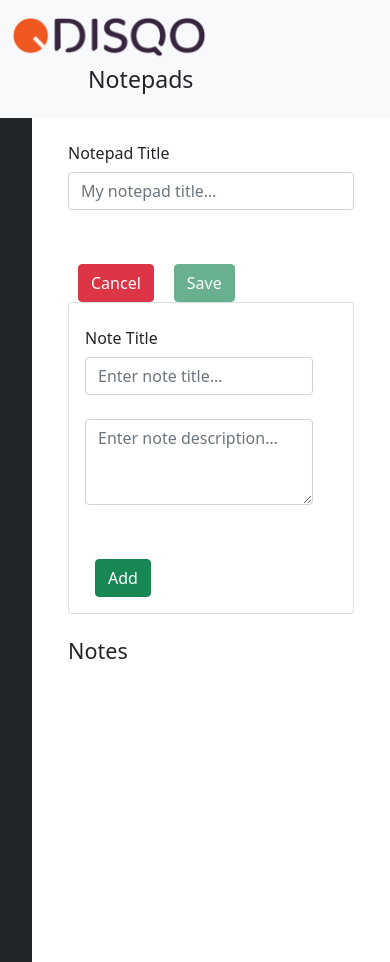
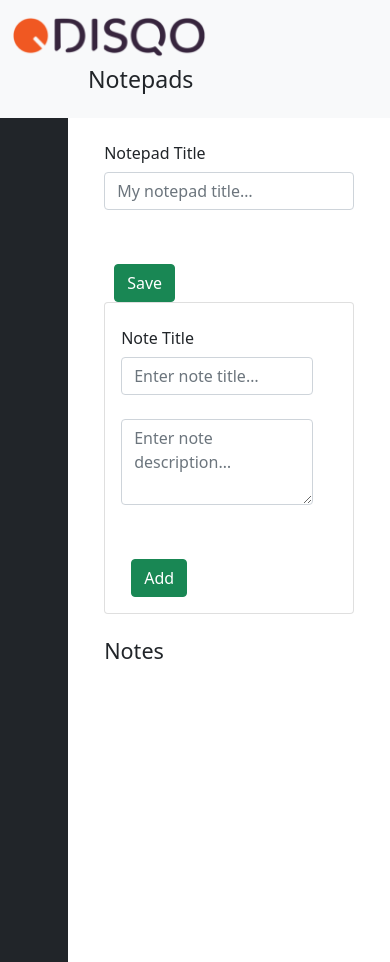
Before and after one commit to rezaimn/DISQO-Test, an Angular app: page /notepads/1 in a window 390 px wide. Built offline with nearby package versions, Linux system fonts and the light colour scheme.

Commit message:
edit-notepad, delete- notepad and validation for note and notepad implemented

```diff
--- a/src/app/components/content/note/note.component.html
+++ b/src/app/components/content/note/note.component.html
@@ -1,25 +1,45 @@
 <div class=" content">
   <div class="card">
     <div class="card-body">
+      <form (ngSubmit)="addNewNote(noteForm)" #noteForm="ngForm">
         <div class="row ">
           <div class="mb-3 row">
             <label for="note-title" class=" col-form-label">Note Title</label>
             <div class="">
-            <input [(ngModel)]="note.title"  name="title" type="text" class="form-control mb-4" name="note-title" id="note-title"
+              <input [(ngModel)]="note.title" #noteTitle="ngModel" required maxlength="255" name="title" type="text"
+                     class="form-control " name="note-title" id="note-title"
                      placeholder="Enter note title…">
-            <textarea [(ngModel)]="note.note"  name="note" class="form-control" name="note-description" rows="3"
+              <div *ngIf="noteTitle.invalid && (noteTitle.dirty || noteTitle.touched|| noteForm.submitted)">
+                <div *ngIf="noteTitle.errors?.required">
+                  <p class="text-danger m-0">Title is required.</p>
+                </div>
+                <div *ngIf="noteTitle.errors?.maxLength">
+                  <p class="text-danger m-0">Title must be maximum 255 characters long.</p>
+                </div>
+              </div>
+              <textarea [(ngModel)]="note.note" #noteText="ngModel" required maxlength="1000" name="note"
+                        class="form-control mt-4" name="note-description" rows="3"
                         placeholder="Enter note description…"></textarea>
+              <div *ngIf="noteText.invalid && (noteText.dirty || noteText.touched || noteForm.submitted)">
+                <div *ngIf="noteText.errors?.required">
+                  <p class="text-danger m-0">Note is required.</p>
+                </div>
+                <div *ngIf="noteText.errors?.maxLength">
+                  <p class="text-danger m-0">Title must be maximum 1000 characters long.</p>
+                </div>
+              </div>
             </div>
           </div>
         </div>
         <div class="row ">
 
           <div class=" btns-base float-end">
-          <button type="button" class="btn btn-success" *ngIf="status==='new'" (click)="addNewNote()">Add</button>
+            <button type="submit" class="btn btn-success" *ngIf="status==='new'">Add</button>
             <button type="button" class="btn btn-success" *ngIf="status==='edit'" (click)="editNote()">Save</button>
-          <button type="button" class="btn btn-danger" *ngIf="status==='edit'"  (click)="deleteNote()" >Delete</button>
+            <button type="button" class="btn btn-danger" *ngIf="status==='edit'" (click)="deleteNote()">Delete</button>
+          </div>
+        </div>
+      </form>
     </div>
   </div>
 </div>
-  </div>
-</div>
--- a/src/app/components/content/note/note.component.ts
+++ b/src/app/components/content/note/note.component.ts
@@ -23,17 +23,19 @@ export class NoteComponent implements OnInit {
   @Output() addNew = new EventEmitter<NoteModel>();
 
   constructor(
-              public dataService: DataService,
-              public utilsService: UtilsService
   ) {
   }
 
   ngOnInit(): void {
   }
 
-  addNewNote() {
-    this.addNew.emit(this.note);
+  addNewNote(form:any) {
+    if(form.valid){
+      this.addNew.emit({...this.note});
+      form.resetForm();
+    }
   }
+
 
   deleteNote() {
     this.delete.emit(this.note);
--- a/src/app/components/content/notepad-list/notepad-list.component.html
+++ b/src/app/components/content/notepad-list/notepad-list.component.html
@@ -21,8 +21,8 @@
       <td>{{notepad.title}}</td>
       <td>
         <div >
-          <button type="button" class="btn btn-primary mx-2">Edit</button>
-          <button type="button" class="btn btn-danger mx-2">Delete</button>
+          <button type="button" class="btn btn-primary mx-2" (click)="redirectToEditNotepad(notepad.id)">Edit</button>
+          <button type="button" class="btn btn-danger mx-2" (click)="deleteNotepad(notepad.id)">Delete</button>
         </div>
       </td>
     </tr>
--- a/src/app/components/content/notepad/notepad.component.html
+++ b/src/app/components/content/notepad/notepad.component.html
@@ -1,26 +1,37 @@
 <div class="container content">
+  <form (ngSubmit)="saveNotepad(notepadForm)" #notepadForm="ngForm" >
   <div class="row ">
     <div class="col-lg-6 col-md-6 col-sm-12 col-xs-12">
       <div class="mb-3 row">
         <label for="notepad-title" class=" col-form-label">Notepad Title</label>
         <div class="">
           <input [(ngModel)]="notepad.title"
+                 #title="ngModel"
                  name="title"
-                 required maxlength="255"
+                 required
+                 maxlength="255"
                  type="text"
                  class="form-control"
                  id="notepad-title"
                  placeholder="My notepad title…"
           >
+          <div *ngIf="title.invalid && (title.dirty || title.touched || notepadForm.submitted)">
+            <div *ngIf="title.errors?.required" >
+              <p class="text-danger m-0">Title is required.</p>
+            </div>
+            <div *ngIf="title.errors?.maxLength">
+              <p class="text-danger m-0">Title must be maximum 255 characters long.</p>
+            </div>
+          </div>
         </div>
       </div>
     </div>
     <div class="col-lg-6 col-md-6 col-sm-12 col-xs-12 btns-base">
-      <button type="button" class="btn btn-danger">Cancel</button>
-      <button type="button" class="btn btn-success" [disabled]="notepad.notes.length === 0" (click)="saveNotepad()">Save</button>
+      <button type="submit" class="btn btn-success" >Save</button>
+      <p *ngIf="notepadForm.submitted && notepadForm.errors?.invalid" class="text-danger mt-4" >{{notepadValidationMessage}}</p>
     </div>
   </div>
-
+  </form>
   <div class="row">
     <div class="col-lg-6 col-md-6 col-sm-12 col-xs-12">
       <app-note [note]="newNote"  status="new" (addNew)="addNewNote($event)" ></app-note>
@@ -35,4 +46,5 @@
       </div>
     </div>
   </div>
+
 </div>
--- a/src/app/components/content/notepad/notepad.component.ts
+++ b/src/app/components/content/notepad/notepad.component.ts
@@ -1,4 +1,4 @@
-import {Component, OnInit} from '@angular/core';
+import {Component, OnInit, ViewChild} from '@angular/core';
 import {HttpService} from '../../../shared/services/http-service';
 import {initializeNotepad, NotepadModel} from '../../../shared/models/notepad.model';
 import {ActivatedRoute} from '@angular/router';
@@ -23,6 +23,7 @@ export class NotepadComponent implements OnInit {
     note: ''
   };
   id;
+  notepadValidationMessage = 'You need to add at least one note';
 
   constructor(
     private httpService: HttpService,
@@ -46,8 +47,8 @@ export class NotepadComponent implements OnInit {
 
   }
 
-  saveNotepad() {
-
+  saveNotepad(form:any) {
+    if(form.valid){
       const {notepad, notepadIndex} = this.utilsService.findNotepadById(this.notepad.id);
       if (notepadIndex >= 0) {
         this.dataService.notepadList[notepadIndex] = {...this.notepad};
@@ -55,7 +56,12 @@ export class NotepadComponent implements OnInit {
         this.notepad.id = this.utilsService.generateRandomStringId();
         this.dataService.notepadList.push(this.notepad);
       }
-      this.utilsService.saveChangesToGist(this.dataService.notepadList);
+      if(this.notepad.notes.length>0){
+        this.utilsService.saveChangesToGist(this.dataService.notepadList);
+      }else {
+        form.form.errors={invalid:true}
+      }
+    }
 
   }
 
@@ -63,10 +69,10 @@ export class NotepadComponent implements OnInit {
     note.id = this.utilsService.generateRandomStringId();
     const {notepadIndex} = this.utilsService.findNotepadById(this.notepad.id);
     if (notepadIndex >= 0) {
-      this.dataService.notepadList[notepadIndex].notes.push(note);
+      this.dataService.notepadList[notepadIndex].notes.push({...note});
       this.utilsService.saveChangesToGist(this.dataService.notepadList);
     } else {
-      this.notepad.notes.push(note);
+      this.notepad.notes.push({...note});
     }
   }
 
@@ -88,7 +94,7 @@ export class NotepadComponent implements OnInit {
     if (notepadIndex >= 0) {
       const noteIndex = this.utilsService.findNoteIndexById(notepad, note.id);
       if (noteIndex >= 0) {
-        this.dataService.notepadList[notepadIndex].notes[noteIndex] = note;
+        this.dataService.notepadList[notepadIndex].notes[noteIndex] = {...note};
         this.utilsService.saveChangesToGist(this.dataService.notepadList);
       }
     }
--- a/src/app/components/sidebar/sidebar.component.html
+++ b/src/app/components/sidebar/sidebar.component.html
@@ -4,13 +4,18 @@
       <div class="d-flex flex-column align-items-center align-items-sm-start px-3 pt-2 text-white min-vh-100">
         <span class="fs-5 d-none d-sm-inline mb-4">Menu</span>
         <ul class="nav nav-pills flex-column mb-sm-auto mb-0 align-items-center align-items-sm-start" id="menu">
-          <li class="nav-item">
-              <i class="fs-4 bi-house"></i> <span class="ms-1 d-none d-sm-inline side-menu-item" (click)="redirectTo('notepads')">Notepads</span>
-          </li>
-          <li class="nav-item">
-              <i class="fs-4 bi-house"></i> <span class="ms-1 d-none d-sm-inline side-menu-item" (click)="redirectTo('charts')">Charts</span>
-          </li>
+          <div class="list-group">
+            <a [routerLink]="['/notepads']" [routerLinkActive]="['router-link-active']" class="list-group-item bg-transparent border-0">
+              <i class="fa fa-fw fa-table"></i>&nbsp;
+              <span class="ms-1 d-none d-sm-inline side-menu-item">Notepads</span>
+            </a>
 
+            <a [routerLink]="['/charts']" [routerLinkActive]="['router-link-active']" class="list-group-item bg-transparent border-0">
+              <i class="fa fa-fw fa-table"></i>&nbsp;
+              <span class="ms-1 d-none d-sm-inline side-menu-item">Charts</span>
+            </a>
+
+          </div>
           </ul>
       </div>
     </div>
--- a/src/app/components/sidebar/sidebar.component.scss
+++ b/src/app/components/sidebar/sidebar.component.scss
@@ -1,20 +1,21 @@
 @import "./src/app/app.component";
 
-.side-menu-item{
-  color: #ddd;
+.list-group-item{
+  color: #aaa;
   outline: none;
   cursor: pointer;
   &:hover{
     color: white;
-    font-width: 700;
+    font-weight: 700!important;
   }
-}
-.selected-item{
-  color: white;
-  font-width: 700;
 }
 
 .content-base{
 height: calc( 100vh - 75px )!important;
   overflow-y: auto;
 }
+
+a.router-link-active {
+  color: white;
+  font-weight: 700!important;
+}
--- a/src/app/shared/interceptor.ts
+++ b/src/app/shared/interceptor.ts
@@ -18,7 +18,7 @@ export class Interceptor implements HttpInterceptor {
   }
 
   intercept(request: HttpRequest<any>, next: HttpHandler): Observable<HttpEvent<any>> {
-    const token = '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';
+    const token = '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';
     request = request.clone({headers: request.headers.set('Authorization', 'token ' + token)});
     request = request.clone({headers: request.headers.set('Accept', 'application/vnd.github.v3+json')});
     return next.handle(request).pipe(
--- a/src/app/shared/services/utils.service.ts
+++ b/src/app/shared/services/utils.service.ts
@@ -12,7 +12,7 @@ export class UtilsService {
   }
 
   generateRandomStringId() {
-    return Math.random().toString(36).replace(/[^a-z]+/g, '').substr(2, 10);
+    return (Math.random() + 1).toString(36).substring(7);
   }
 
   findNotepadById(id: string) {
@@ -31,7 +31,7 @@ export class UtilsService {
   saveChangesToGist(notepadList:NotepadModel[]){
     console.log(notepadList,'zzzzzzzzzzzzzzzzzzzzzzzzzzzzzzzzzzz')
     const stringified = JSON.stringify(JSON.stringify(notepadList));
-    this.httpService.patch('gists/a4aaaa7b30c7208b9e7f6cf71cbdddd3',
+    this.httpService.patch('gists/56b62d9090b605205d1b0d0227ab15a3',
       {"description":"Edit gist","files":{"notepads.json":{"content":stringified}}}).subscribe(res=>{
     })
   }
```
Also changed, not shown: src/app/components/content/notepad-list/notepad-list.component.ts (+18 -4 lines), src/app/components/sidebar/sidebar.component.ts (+6 -2 lines), 1 other file (tests, documents, lock files or other folders). Lines whose indentation alone changed are shown as unchanged.
